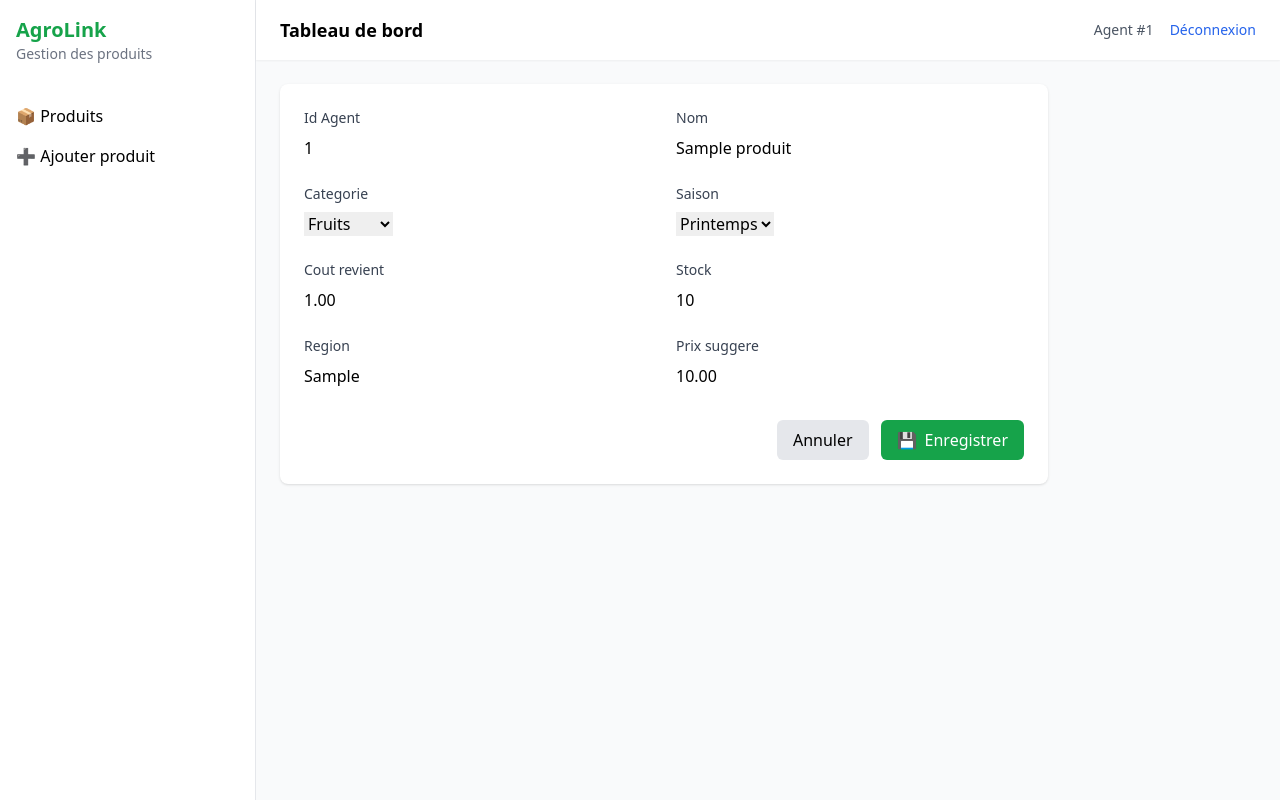
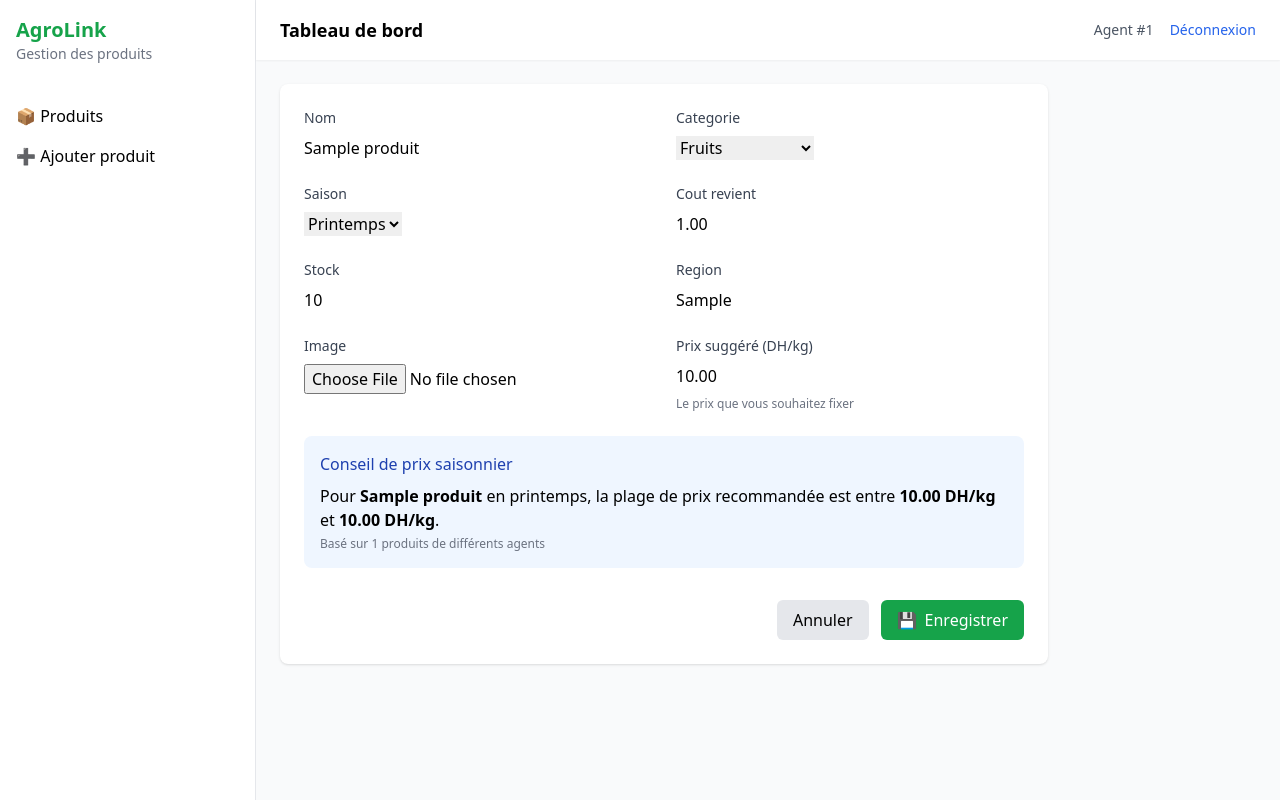
Before and after one commit to Ahmedovo/AgroLink, a Django app: page /produits/1/edit/ in a window 1280 px wide. Run offline with Django 5.2, Linux system fonts and the light colour scheme; a user stored in the database is signed in; tables that the repository leaves empty hold one stand-in row (values such as "Sample post"); some libraries are stand-ins or nearby versions.

Commit message:
modifier le model produit et ajouter le prix_suggere

```diff
--- a/agroL/urls.py
+++ b/agroL/urls.py
@@ -27,3 +27,7 @@ urlpatterns = [
     path('auth/', include('authentication.urls')),
     path('chatbot/', include('chatbot.urls')),
 ]
+
+from django.conf.urls.static import static
+if settings.DEBUG:
+    urlpatterns += static(settings.MEDIA_URL, document_root=settings.MEDIA_ROOT)
--- a/produits/forms.py
+++ b/produits/forms.py
@@ -1,11 +1,13 @@
-# produits/forms.py
 from django import forms
 from .models import Produit
 
 class ProduitForm(forms.ModelForm):
     class Meta:
         model = Produit
-        fields = '__all__'
+        fields = [
+            'nom', 'categorie', 'saison', 'cout_revient',
+            'stock', 'region', 'image', 'prix_suggere'
+        ]
         widgets = {
             'nom': forms.TextInput(attrs={'class': 'form-input'}),
             'categorie': forms.Select(attrs={'class': 'form-select'}),
@@ -13,4 +15,12 @@ class ProduitForm(forms.ModelForm):
             'cout_revient': forms.NumberInput(attrs={'class': 'form-input'}),
             'stock': forms.NumberInput(attrs={'class': 'form-input'}),
             'region': forms.TextInput(attrs={'class': 'form-input'}),
+            'prix_suggere': forms.NumberInput(attrs={'class': 'form-input'}),
+            'image': forms.FileInput(attrs={'class': 'form-input'}),
         }
+        labels = {
+            'prix_suggere': 'Prix suggéré (DH/kg)'
+        }
+        help_texts = {
+            'prix_suggere': 'Le prix que vous souhaitez fixer'
+        }
--- a/produits/models.py
+++ b/produits/models.py
@@ -1,12 +1,16 @@
 from django.db import models
-
-# Create your models here.
-from django.db import models
+from django.contrib.auth.models import User
+from django.db.models import Avg, StdDev
+from django.conf import settings
+from decimal import Decimal  # Ajout important
 
 class Produit(models.Model):
     CATEGORIES = (
         ('FRUIT', 'Fruits'),
         ('LEGUME', 'Légumes'),
+        ('CEREALE', 'Céréales'),
+        ('VIANDE', 'Viande'),
+        ('LAITIER', 'Produits laitiers'),
     )
 
     SAISONS = (
@@ -17,7 +21,11 @@ class Produit(models.Model):
     )
 
     # Champs de base
-    id_Agent = models.IntegerField()
+    agent = models.ForeignKey(
+        settings.AUTH_USER_MODEL,
+        on_delete=models.CASCADE,
+        related_name='produits'
+    )
     nom = models.CharField(max_length=100)
     categorie = models.CharField(max_length=10, choices=CATEGORIES)
     saison = models.CharField(max_length=10, choices=SAISONS)
@@ -25,15 +33,55 @@ class Produit(models.Model):
     stock = models.IntegerField()
     region = models.CharField(max_length=100)
     prix_suggere = models.DecimalField(max_digits=10, decimal_places=2, null=True, blank=True)
+    prix_min_saisonnier = models.DecimalField(max_digits=10, decimal_places=2, null=True, blank=True)
+    prix_max_saisonnier = models.DecimalField(max_digits=10, decimal_places=2, null=True, blank=True)
+    image = models.ImageField(upload_to='produits/', null=True, blank=True)
+    date_creation = models.DateTimeField(auto_now_add=True)
 
     # Méthodes
     def calculer_prix_suggere(self):
-        # Placeholder pour la logique ML
-        return self.cout_revient * 1.2  # Exemple simple
+        # Utiliser Decimal pour la constante
+        return self.cout_revient * Decimal('1.2')
+
+    def calculer_plage_prix_saisonnier(self):
+        """Calcule la plage de prix recommandée basée sur les prix historiques de tous les agents"""
+        # Récupère les produits similaires de tous les agents
+        produits_similaires = Produit.objects.filter(
+            nom=self.nom,
+            saison=self.saison
+        ).exclude(pk=self.pk)
+
+        if produits_similaires.exists():
+            # Calcule la moyenne et l'écart type pour tous les agents
+            stats = produits_similaires.aggregate(
+                avg=Avg('prix_suggere'),
+                stddev=StdDev('prix_suggere')
+            )
+
+            if stats['avg'] is not None and stats['stddev'] is not None:
+                # Convertir les float en Decimal
+                avg = Decimal(str(stats['avg']))
+                stddev = Decimal(str(stats['stddev']))
+
+                min_val = max(avg - stddev, self.cout_revient * Decimal('1.1'))
+                max_val = min(avg + stddev, self.cout_revient * Decimal('1.5'))
+                return min_val, max_val
+
+        # Valeurs par défaut avec Decimal
+        min_default = self.cout_revient * Decimal('1.15')
+        max_default = self.cout_revient * Decimal('1.25')
+        return min_default, max_default
 
     def save(self, *args, **kwargs):
+        # Calcul du prix suggéré
         if not self.prix_suggere:
             self.prix_suggere = self.calculer_prix_suggere()
+
+        # Calcul de la plage saisonnière (basée sur tous les agents)
+        min_val, max_val = self.calculer_plage_prix_saisonnier()
+        self.prix_min_saisonnier = min_val
+        self.prix_max_saisonnier = max_val
+
         super().save(*args, **kwargs)
 
     def __str__(self):
--- a/produits/urls.py
+++ b/produits/urls.py
@@ -1,4 +1,3 @@
-# produits/urls.py
 from django.urls import path
 from . import views
 
@@ -7,4 +6,5 @@ urlpatterns = [
     path('new/', views.product_create, name='product-create'),
     path('<int:pk>/edit/', views.product_update, name='product-update'),
     path('<int:pk>/delete/', views.product_delete, name='product-delete'),
+    path('prix-saisonnier/', views.prix_saisonnier, name='prix-saisonnier'),
 ]
--- a/produits/views.py
+++ b/produits/views.py
@@ -1,36 +1,84 @@
-# produits/views.py
 from django.shortcuts import render, redirect, get_object_or_404
 from .models import Produit
 from .forms import ProduitForm
+from django.contrib.auth.decorators import login_required
+from django.http import JsonResponse
+from django.db.models import Avg, StdDev
 
+@login_required
 def product_list(request):
-    produits = Produit.objects.all()
+    produits = Produit.objects.filter(agent=request.user)
     return render(request, 'produits/list.html', {'produits': produits})
 
+@login_required
 def product_create(request):
     if request.method == 'POST':
-        form = ProduitForm(request.POST)
+        form = ProduitForm(request.POST, request.FILES)
         if form.is_valid():
-            form.save()
+            produit = form.save(commit=False)
+            produit.agent = request.user
+            produit.save()
             return redirect('product-list')
     else:
         form = ProduitForm()
+
     return render(request, 'produits/form.html', {'form': form})
 
+@login_required
 def product_update(request, pk):
-    produit = get_object_or_404(Produit, pk=pk)
+    produit = get_object_or_404(Produit, pk=pk, agent=request.user)
+
     if request.method == 'POST':
-        form = ProduitForm(request.POST, instance=produit)
+        form = ProduitForm(request.POST, request.FILES, instance=produit)
         if form.is_valid():
             form.save()
             return redirect('product-list')
     else:
         form = ProduitForm(instance=produit)
-    return render(request, 'produits/form.html', {'form': form})
 
+    return render(request, 'produits/form.html', {'form': form, 'produit': produit})
+
+@login_required
 def product_delete(request, pk):
-    produit = get_object_or_404(Produit, pk=pk)
+    produit = get_object_or_404(Produit, pk=pk, agent=request.user)
+
     if request.method == 'POST':
         produit.delete()
         return redirect('product-list')
+
     return render(request, 'produits/confirm_delete.html', {'produit': produit})
+
+@login_required
+def prix_saisonnier(request):
+    nom = request.GET.get('nom')
+    saison = request.GET.get('saison')
+
+    # Récupère les produits similaires de tous les agents
+    produits_similaires = Produit.objects.filter(
+        nom=nom,
+        saison=saison
+    )
+
+    if produits_similaires.exists():
+        # Calcule les statistiques globales
+        stats = produits_similaires.aggregate(
+            avg=Avg('prix_suggere'),
+            stddev=StdDev('prix_suggere')
+        )
+
+        if stats['avg'] is not None and stats['stddev'] is not None:
+            min_val = max(stats['avg'] - stats['stddev'], 0)
+            max_val = stats['avg'] + stats['stddev']
+
+            return JsonResponse({
+                'min': round(min_val, 2),
+                'max': round(max_val, 2),
+                'count': produits_similaires.count()
+            })
+
+    # Valeurs par défaut si pas d'historique
+    return JsonResponse({
+        'min': None,
+        'max': None,
+        'message': 'Aucune donnée historique pour cette combinaison'
+    })
--- a/templates/produits/form.html
+++ b/templates/produits/form.html
@@ -1,10 +1,10 @@
 {% extends 'base.html' %}
-{% block title %}Ajouter un produit{% endblock %}
-{% block header_title %}Nouveau produit{% endblock %}
+{% block title %}{% if form.instance.pk %}Modifier{% else %}Ajouter{% endif %} un produit{% endblock %}
+{% block header_title %}{% if form.instance.pk %}Modifier{% else %}Ajouter{% endif %} un produit{% endblock %}
 
 {% block content %}
 <div class="max-w-3xl bg-white rounded-lg shadow p-6">
-    <form method="post">
+    <form method="post" enctype="multipart/form-data">
         {% csrf_token %}
 
         <div class="grid grid-cols-1 md:grid-cols-2 gap-6">
@@ -15,8 +15,18 @@
                 {% if field.help_text %}
                 <p class="text-xs text-gray-500">{{ field.help_text }}</p>
                 {% endif %}
+                {% if field.errors %}
+                <p class="text-xs text-red-500">{{ field.errors }}</p>
+                {% endif %}
             </div>
             {% endfor %}
+        </div>
+
+        <!-- Affichage de la plage de prix recommandée (tous agents) -->
+        <div id="price-range-advice" class="mt-6 p-4 bg-blue-50 rounded-lg hidden">
+            <h3 class="font-medium text-blue-800">Conseil de prix saisonnier</h3>
+            <p id="price-range-text" class="mt-2"></p>
+            <p id="price-data-source" class="text-xs text-gray-500 mt-1"></p>
         </div>
 
         <div class="mt-8 flex justify-end space-x-3">
@@ -27,4 +37,53 @@
         </div>
     </form>
 </div>
+
+<script>
+// Mise à jour dynamique de la plage de prix basée sur tous les agents
+document.addEventListener('DOMContentLoaded', function() {
+    const nomField = document.querySelector('#id_nom');
+    const saisonField = document.querySelector('#id_saison');
+    const adviceContainer = document.getElementById('price-range-advice');
+    const priceRangeText = document.getElementById('price-range-text');
+    const dataSourceText = document.getElementById('price-data-source');
+
+    function updatePriceRange() {
+        const nom = nomField.value;
+        const saison = saisonField.value;
+
+        if (nom && saison) {
+            fetch(`/produits/prix-saisonnier/?nom=${nom}&saison=${saison}`)
+                .then(response => response.json())
+                .then(data => {
+                    if (data.min && data.max) {
+                        const saisonName = saisonField.options[saisonField.selectedIndex].text.toLowerCase();
+
+                        priceRangeText.innerHTML = `
+                            Pour <span class="font-bold">${nom}</span> en ${saisonName},
+                            la plage de prix recommandée est entre
+                            <span class="font-bold">${data.min} DH/kg</span> et
+                            <span class="font-bold">${data.max} DH/kg</span>.
+                        `;
+
+                        dataSourceText.textContent = `Basé sur ${data.count} produits de différents agents`;
+                        adviceContainer.classList.remove('hidden');
+                    } else if (data.message) {
+                        priceRangeText.textContent = data.message;
+                        adviceContainer.classList.remove('hidden');
+                    }
+                });
+        }
+    }
+
+    if (nomField && saisonField) {
+        nomField.addEventListener('change', updatePriceRange);
+        saisonField.addEventListener('change', updatePriceRange);
+
+        // Initialiser au chargement si les champs sont pré-remplis
+        if (nomField.value && saisonField.value) {
+            updatePriceRange();
+        }
+    }
+});
+</script>
 {% endblock %}
```
Also changed, not shown: agroL/settings.py (+8 -0 lines), templates/produits/list.html (+23 -11 lines), media/produits/ENSI.png (added), produits/migrations/0002_remove_produit_id_agent_produit_agent_and_more.py (added), 1 other file.
